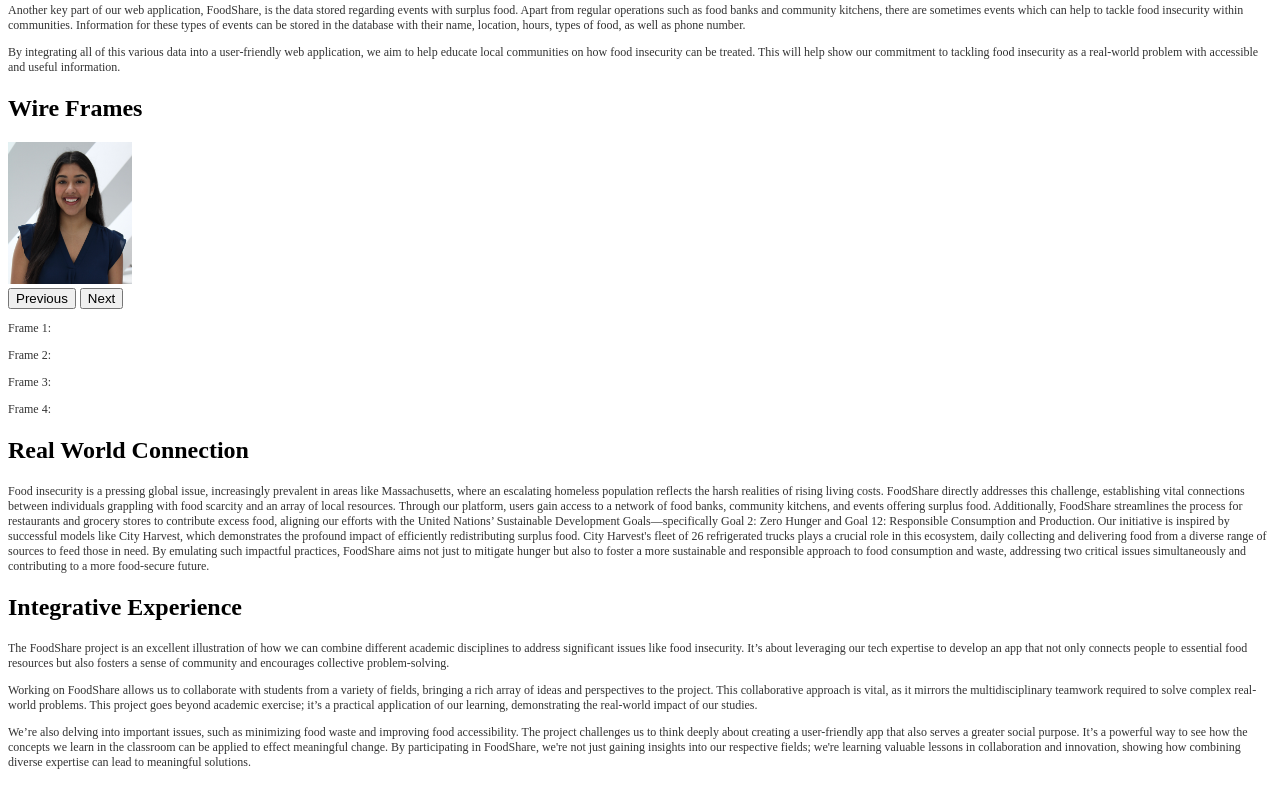
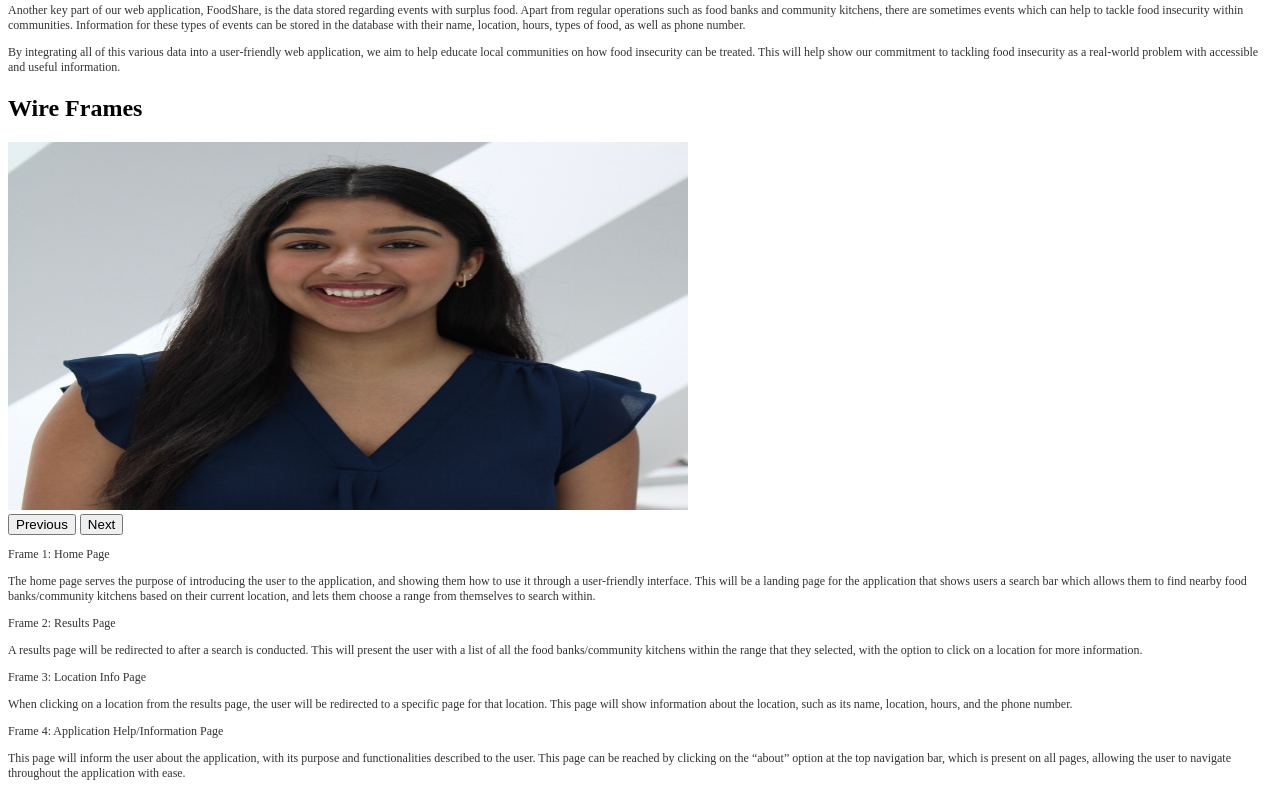
Before and after one commit to amohindru/326_proj, a website: page src/docs/milestone-01/index.html in a window 1280 px wide. Shown: the part 1393-2190 px from the top of the page. Drawn offline with Linux system fonts and the light colour scheme.

Commit message:
Add files via upload

```diff
--- a/src/docs/milestone-01/index.html
+++ b/src/docs/milestone-01/index.html
@@ -57,21 +57,29 @@
         <section id="wire-frames">
             <h2>Wire Frames</h2>
             <div id="image-container">
-                <img id="gallery-image" src="image1.jpg" alt="Gallery Image" width="124" height="142">
+                <img id="gallery-image" src="image1.jpg" alt="Gallery Image" width="680" height="367.5">
             </div>
             <button id="prev-button" type="button">Previous</button>
             <button id="next-button" type="button">Next</button>
             <p>
-                Frame 1:
+                Frame 1: Home Page
+            </p>
+
+            <p>The home page serves the purpose of introducing the user to the application, and showing them how to use it through a user-friendly interface. This will be a landing page for the application that shows users a search bar which allows them to find nearby food banks/community kitchens based on their current location, and lets them choose a range from themselves to search within. </p>
+            <p>
+                Frame 2: Results Page
+            </p>
+            <p>A results page will be redirected to after a search is conducted. This will present the user with a list of all the food banks/community kitchens within the range that they selected, with the option to click on a location for more information.
             </p>
             <p>
-                Frame 2:
+                Frame 3: Location Info Page
+            </p>
+            <p>When clicking on a location from the results page, the user will be redirected to a specific page for that location. This page will show information about the location, such as its name, location, hours, and the phone number.
             </p>
             <p>
-                Frame 3:
+                Frame 4: Application Help/Information Page
             </p>
-            <p>
-                Frame 4:
+            <p>This page will inform the user about the application, with its purpose and functionalities described to the user. This page can be reached by clicking on the “about” option at the top navigation bar, which is present on all pages, allowing the user to navigate throughout the application with ease.
             </p>
         </section>
         <section id="real-world">
```
